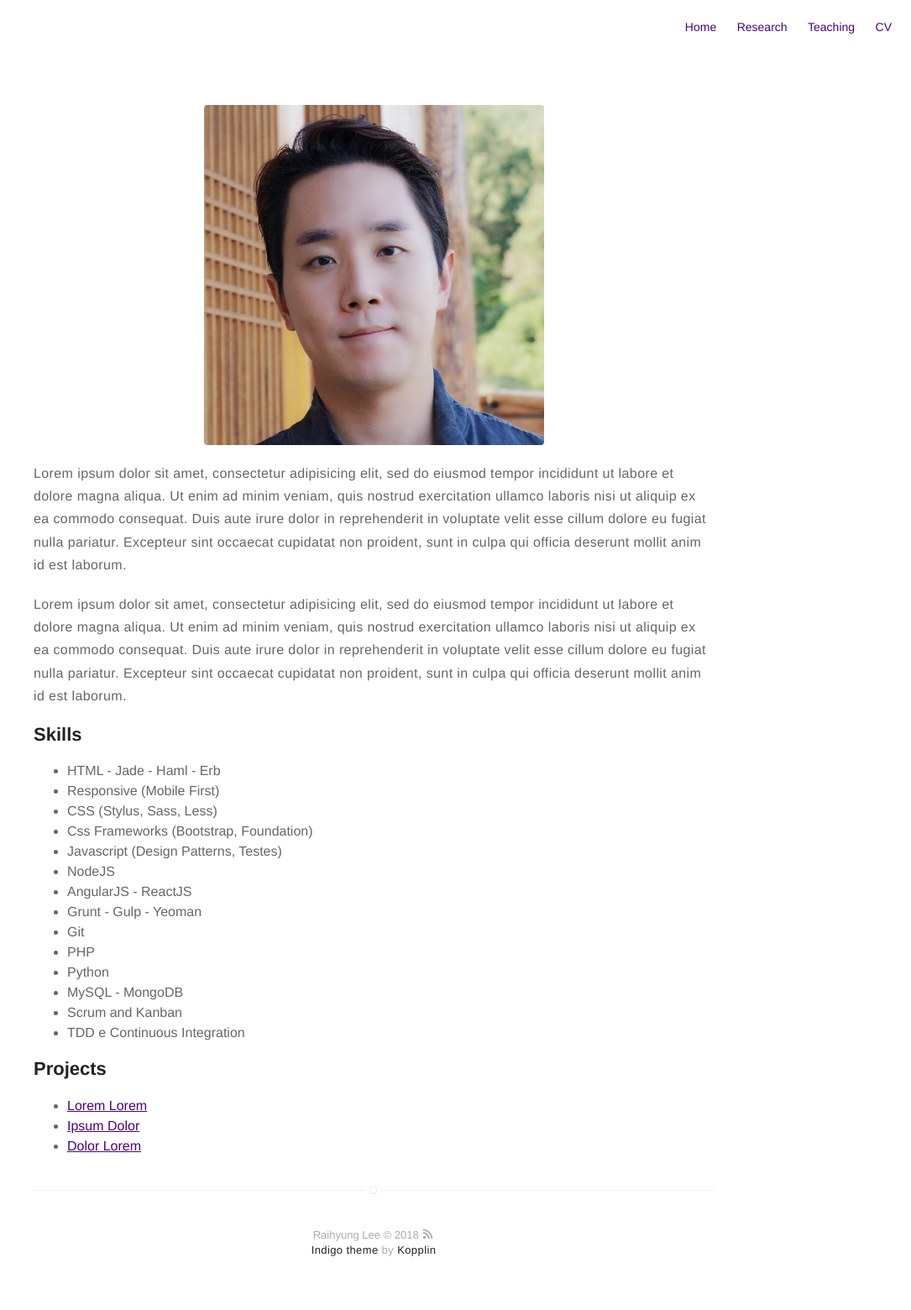
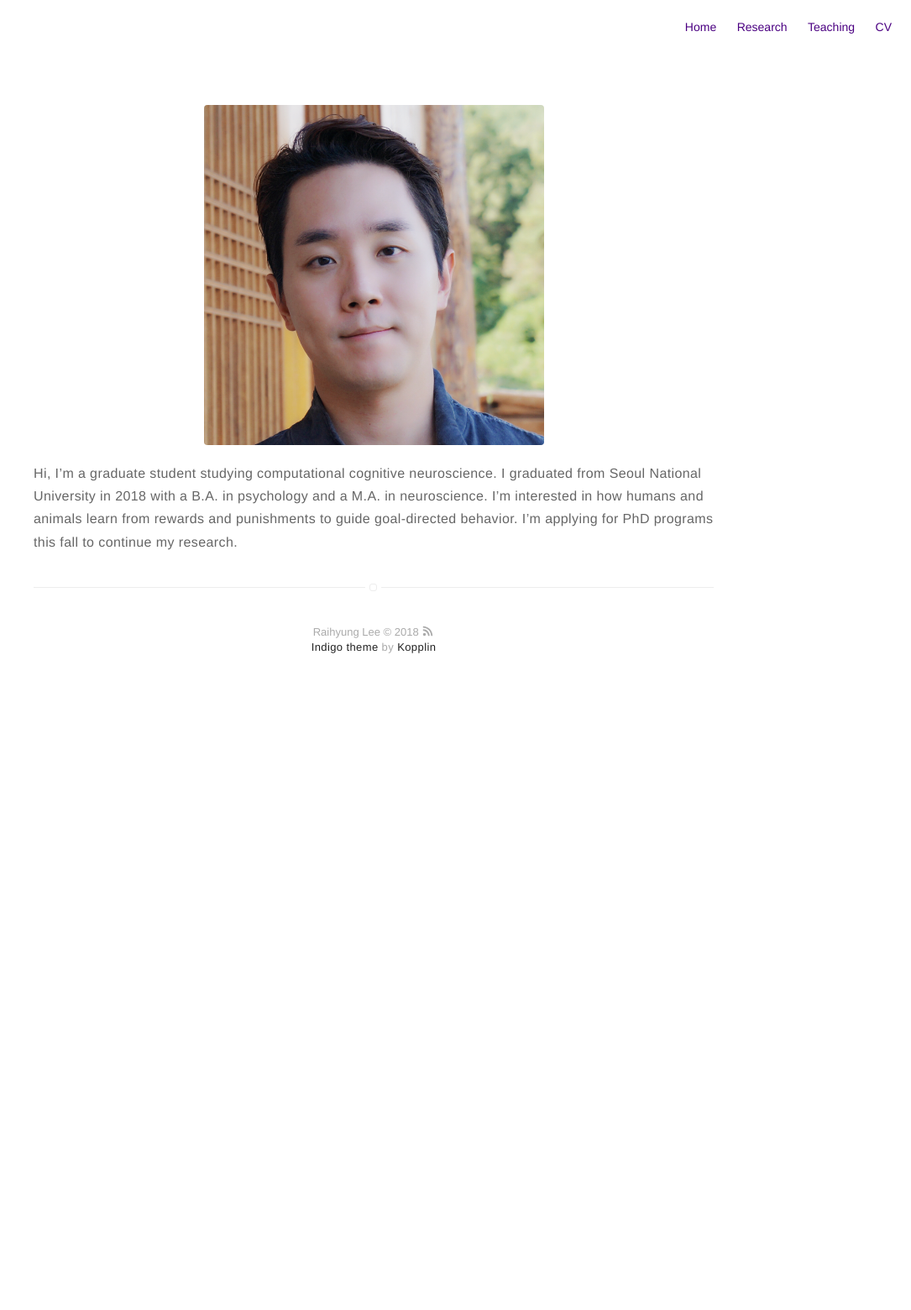
Before and after one commit to RaihyungLee/RaihyungLee.github.io, a Jekyll site: the page built from about.md, in a window 1280 px wide. Shown: the whole page at 84% size, without its empty margins (195-1280 px from the left). Built offline with Jekyll 4.4.1, drawn with Linux system fonts in a browser that asks for light colours; after the commit the page ends 900 px from its top, so only the background shows below that.

Commit message:
Update about.md

```diff
--- a/about.md
+++ b/about.md
@@ -4,43 +4,4 @@ layout: page
 ---
 ![Profile Image]({{ site.url }}/{{ site.picture }})
 
-<p>Lorem ipsum dolor sit amet, consectetur adipisicing elit, sed do eiusmod
-tempor incididunt ut labore et dolore magna aliqua. Ut enim ad minim veniam,
-quis nostrud exercitation ullamco laboris nisi ut aliquip ex ea commodo
-consequat. Duis aute irure dolor in reprehenderit in voluptate velit esse
-cillum dolore eu fugiat nulla pariatur. Excepteur sint occaecat cupidatat non
-proident, sunt in culpa qui officia deserunt mollit anim id est laborum.</p>
-
-<p>Lorem ipsum dolor sit amet, consectetur adipisicing elit, sed do eiusmod
-tempor incididunt ut labore et dolore magna aliqua. Ut enim ad minim veniam,
-quis nostrud exercitation ullamco laboris nisi ut aliquip ex ea commodo
-consequat. Duis aute irure dolor in reprehenderit in voluptate velit esse
-cillum dolore eu fugiat nulla pariatur. Excepteur sint occaecat cupidatat non
-proident, sunt in culpa qui officia deserunt mollit anim id est laborum.</p>
-
-<h2>Skills</h2>
-
-<ul class="skill-list">
-	<li>HTML - Jade - Haml - Erb</li>
-	<li>Responsive (Mobile First)</li>
-	<li>CSS (Stylus, Sass, Less)</li>
-	<li>Css Frameworks (Bootstrap, Foundation)</li>
-	<li>Javascript (Design Patterns, Testes)</li>
-	<li>NodeJS</li>
-	<li>AngularJS - ReactJS</li>
-	<li>Grunt - Gulp - Yeoman</li>
-	<li>Git</li>
-	<li>PHP</li>
-	<li>Python</li>
-	<li>MySQL - MongoDB</li>
-	<li>Scrum and Kanban</li>
-	<li>TDD e Continuous Integration</li>
-</ul>
-
-<h2>Projects</h2>
-
-<ul>
-	<li><a href="https://github.com/">Lorem Lorem</a></li>
-	<li><a href="https://github.com/">Ipsum Dolor</a></li>
-	<li><a href="https://github.com/">Dolor Lorem</a></li>
-</ul>
+Hi, I’m a graduate student studying computational cognitive neuroscience. I graduated from Seoul National University in 2018 with a B.A. in psychology and a M.A. in neuroscience. I’m interested in how humans and animals learn from rewards and punishments to guide goal-directed behavior. I’m applying for PhD programs this fall to continue my research.
```
